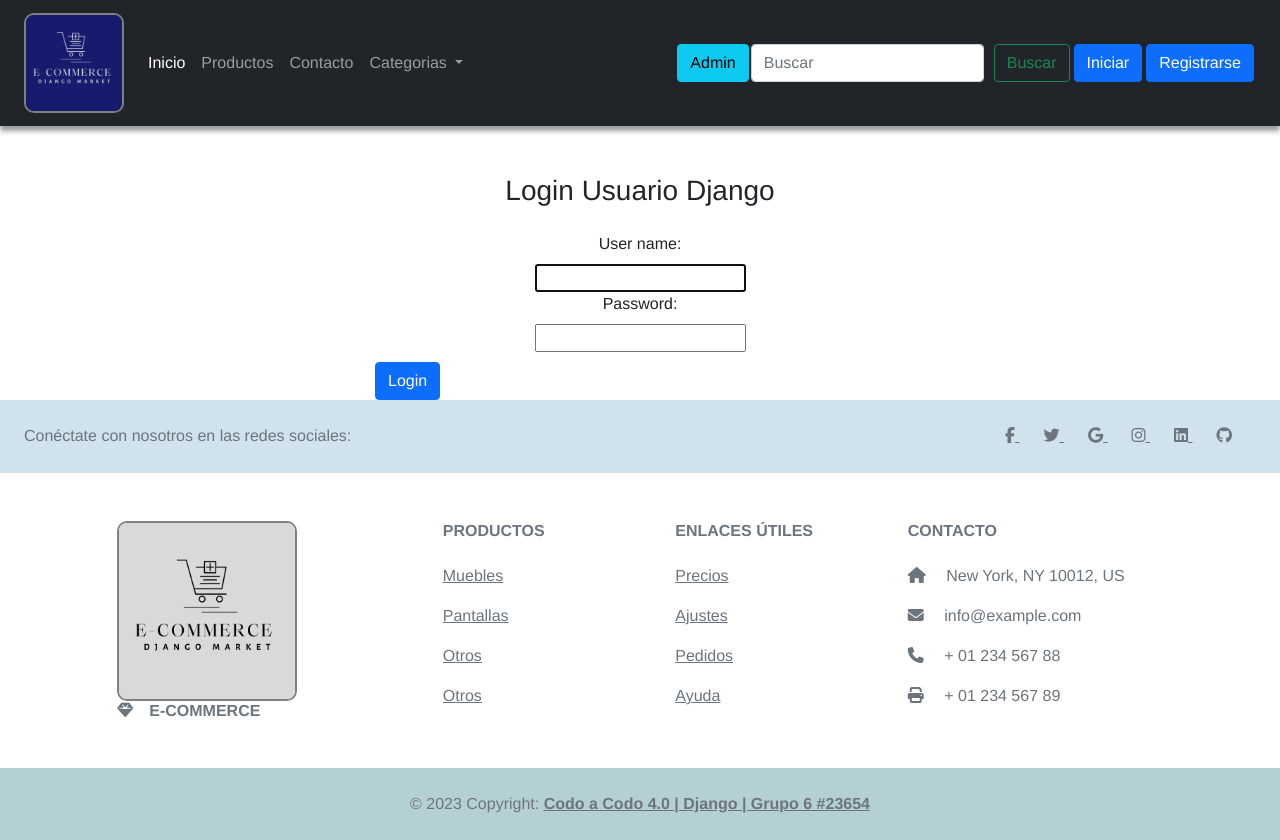
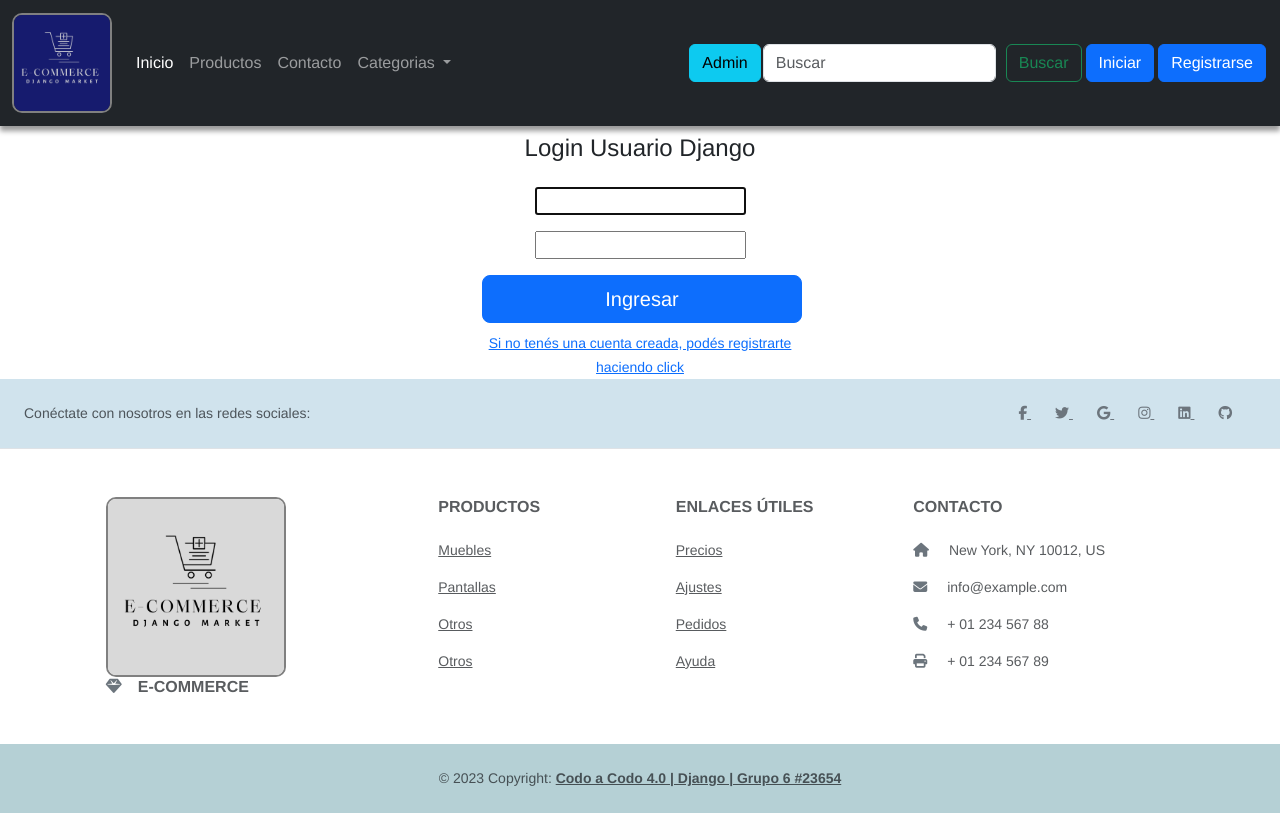
Before and after one commit to DiegoGomezcor4/proyectodjango, a Django app: page /accounts/login/ in a window 1280 px wide. After the commit the page ends 813 px from the top, so only its background shows below. Run offline with Django 4.2, Linux system fonts and the light colour scheme; some libraries are stand-ins or nearby versions.

Commit message:
mejora login admin

```diff
--- a/core/templates/login_admin.html
+++ b/core/templates/login_admin.html
@@ -2,29 +2,16 @@
 {% load static %}
 {% block title %} Ingreso {% endblock %}
 {% block extra_css %}
-    <link rel="stylesheet" href="{% static '/css/login_admin.css' %}">
+
+<link rel="stylesheet" href="{% static '/css/bootstrap.min.css' %}" />
+<link rel="stylesheet" href="{% static '/css/bootstrap.min.css.map' %}" />
+<link rel="stylesheet" href="{% static '/css/style.css' %}" />
+
 {% endblock %}
 {% block content %}
 
-<style>
-    .form-group {
-        text-align: left; /* Alinea el texto del label a la izquierda */
-        margin-bottom: 10px; /* Ajusta el espaciado entre los elementos si es necesario */
-    }
 
-    .form-group label {
-        display: inline-block;
-        width: 100px; /* Ajusta el ancho del label según sea necesario */
-    }
-
-    .form-group .input-form {
-        display: inline-block;
-        width: calc(100% - 100px); /* Calcula el ancho del input restando el ancho del label */
-    }
-</style>
-
-
-    <div class="container">
+   <!--  <div class="container">
         <div class="row justify-content-center mt-5">
             <div class="col-md-6">
                 <h3 class="text-center mb-4">Login Usuario Django</h3>
@@ -39,9 +26,9 @@
                                 {{ form.username }}
                             </div>
                         </div>
-                    </div>
 
-                    <div class="form-group text-center">
+
+
                         <div>
                             <label class="form-label" for="{{ form.password.id_for_label }}">Password: </label>
                             <div class="input-form">
@@ -55,7 +42,64 @@
                 </form>
             </div>
         </div>
-    </div>
+    </div> -->
+
+    <main class="d-flex text-center">
+        <section class="form-signin col-lg-3 m-auto">
+          <div
+            class="d-flex flex-column gap-1 justify-content-center align-items-center p-2 mb-3"
+          >
+
+            <div class="d-flex flex-column fw-semibold">
+              <h4 class="m-0">Login Usuario Django</h4>
+            </div>
+          </div>
+
+          <form method="POST">
+            {% csrf_token %}
+            <div class="mb-3">
+              {{ form.username }}
+
+            </div>
+            <div class="mb-3">
+              {{ form.password }}
+
+            </div>
+
+            <div class="message mb-2">
+              <div class="text-danger text-start">
+                {% for fields, messages in form.errors.items %}
+                <div class="d-flex gap-2">
+                  <svg
+                    xmlns="http://www.w3.org/2000/svg"
+                    width="16"
+                    height="16"
+                    class="mt-1"
+                    fill="currentColor"
+                    viewBox="0 0 16 16"
+                    style="min-width: fit-content"
+                  >
+                    <path
+                      d="M7.938 2.016A.13.13 0 0 1 8.002 2a.13.13 0 0 1 .063.016.146.146 0 0 1 .054.057l6.857 11.667c.036.06.035.124.002.183a.163.163 0 0 1-.054.06.116.116 0 0 1-.066.017H1.146a.115.115 0 0 1-.066-.017.163.163 0 0 1-.054-.06.176.176 0 0 1 .002-.183L7.884 2.073a.147.147 0 0 1 .054-.057zm1.044-.45a1.13 1.13 0 0 0-1.96 0L.165 13.233c-.457.778.091 1.767.98 1.767h13.713c.889 0 1.438-.99.98-1.767L8.982 1.566z"
+                    />
+                    <path
+                      d="M7.002 12a1 1 0 1 1 2 0 1 1 0 0 1-2 0zM7.1 5.995a.905.905 0 1 1 1.8 0l-.35 3.507a.552.552 0 0 1-1.1 0L7.1 5.995z"
+                    />
+                  </svg>
+                  {{ messages }}
+                </div>
+                {% endfor %}
+              </div>
+            </div>
+            <button class="w-100 btn btn-lg btn-primary mb-2" type="submit">
+              Ingresar
+            </button>
+            <a href="{% url 'signup' %}"><small
+              >Si no tenés una cuenta creada, podés registrarte haciendo click
+            </a>
+          </form>
+        </section>
+      </main>
 
 
 {% endblock %}
```
Also changed, not shown: core/templates/login.html (+6 -3 lines).
